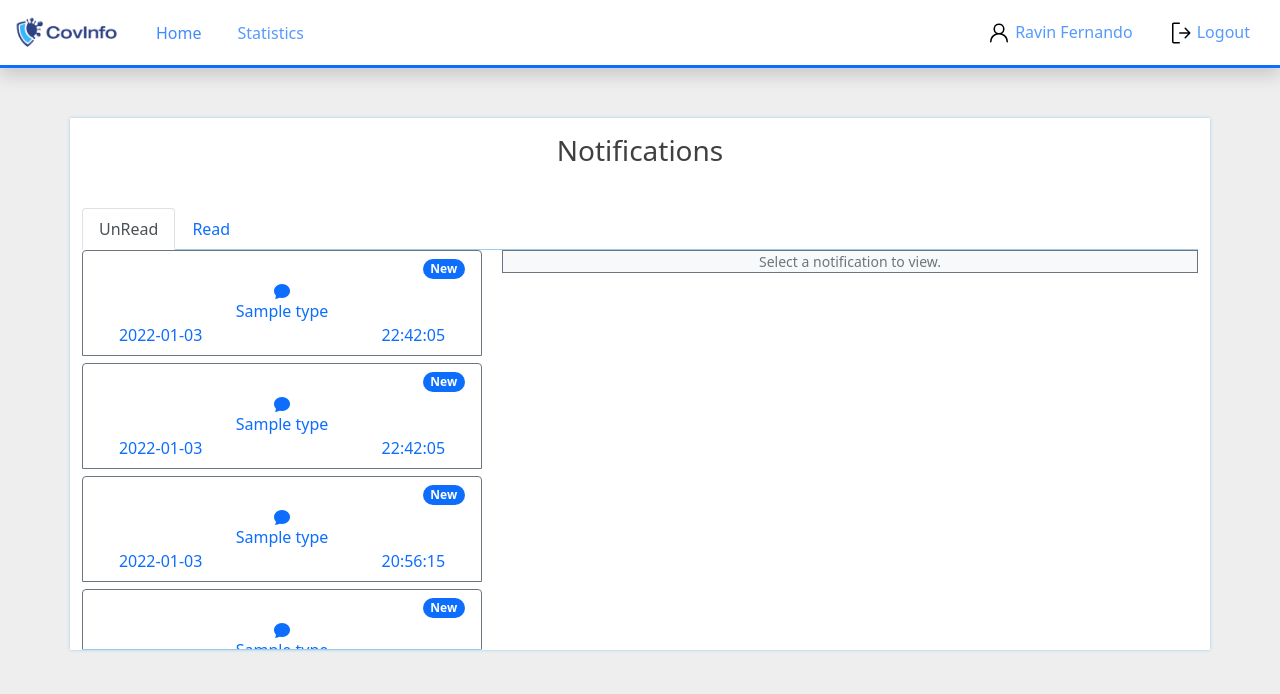
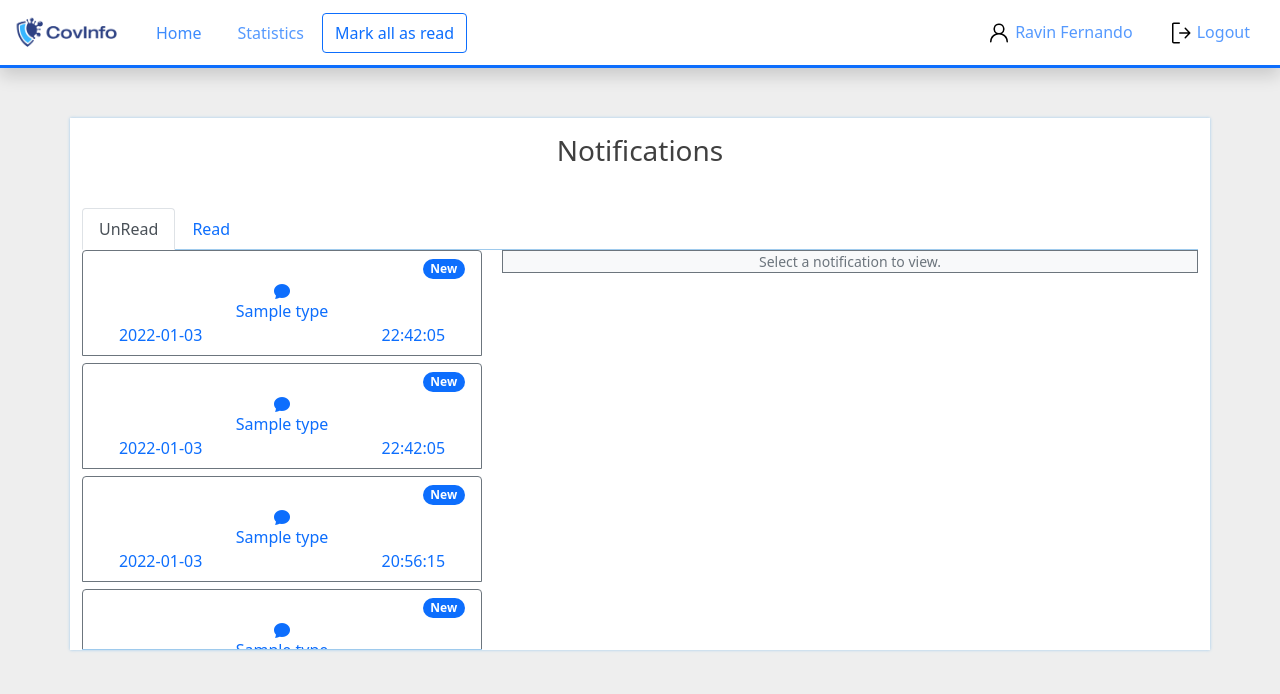
Before and after one commit to krishan30/CovInfo, a PHP site: page /phpmailer/notificationPage.php in a window 1280 px wide. Shown: the top 694 px of the page. Run offline with PHP 8.4, Linux system fonts and the light colour scheme; a user stored in the database is signed in; data comes from the database, SQL or seed files in the repository; tables that the repository leaves empty or names only in its code hold one stand-in row (values such as "Sample post"); some libraries are stand-ins or nearby versions.

Commit message:
add read all button to nav bar

```diff
--- a/CovInfo/notificationPage.php
+++ b/CovInfo/notificationPage.php
@@ -95,6 +95,11 @@ foreach ($oldNotificationsIDS  as $notificationID) {
                     <?php }
                 }
                 ?>
+            <?php if ($notifications) { ?>
+                <button type="button" class=" btn btn-outline-primary"> Mark all as read</button>
+            <?php } else { ?>
+                <button type="button" class=" btn btn-outline-primary" disabled> Mark all as read</button>
+            <?php } ?>
 
             </ul>
             <?php if ($logged_user) { ?>
```
